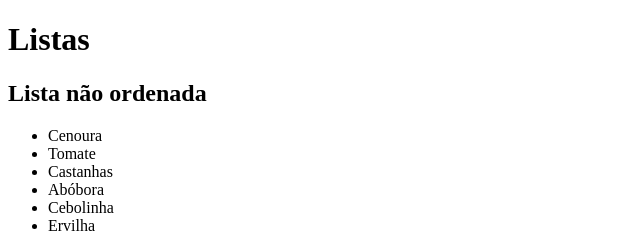
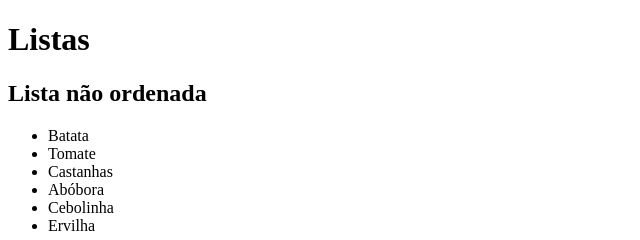
Before and after one commit to psjoaopedro/aula-imagens2, a plain HTML site: page index.html in a window 1280 px wide. Shown: the top 240 px of the page, 0-640 px from the left. Drawn offline with Linux system fonts and the light colour scheme.

```diff
--- a/index.html
+++ b/index.html
@@ -10,7 +10,7 @@
     <h2>Lista não ordenada</h2>
 
     <ul>
-        <li>Cenoura</li>
+        <li>Batata</li>
         <li>Tomate</li>
         <li>Castanhas</li>
         <li>Abóbora</li>
```
